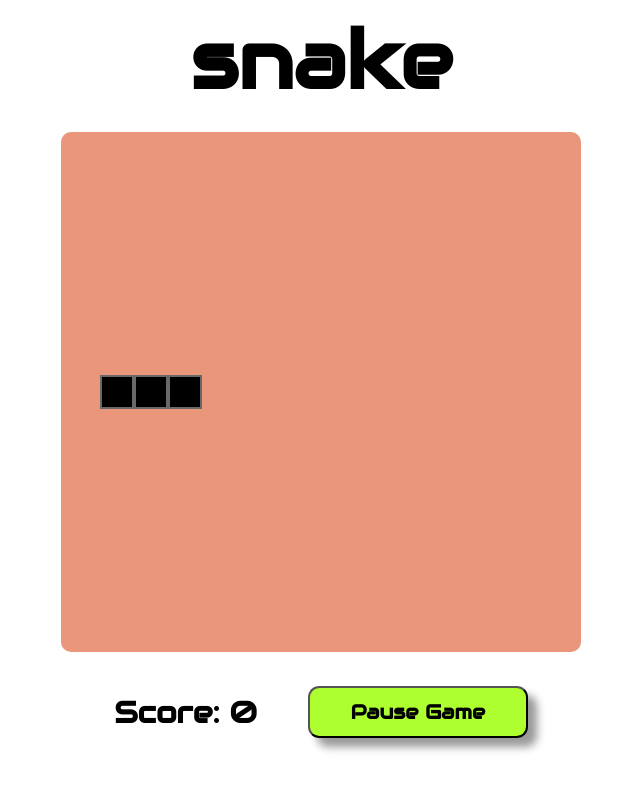
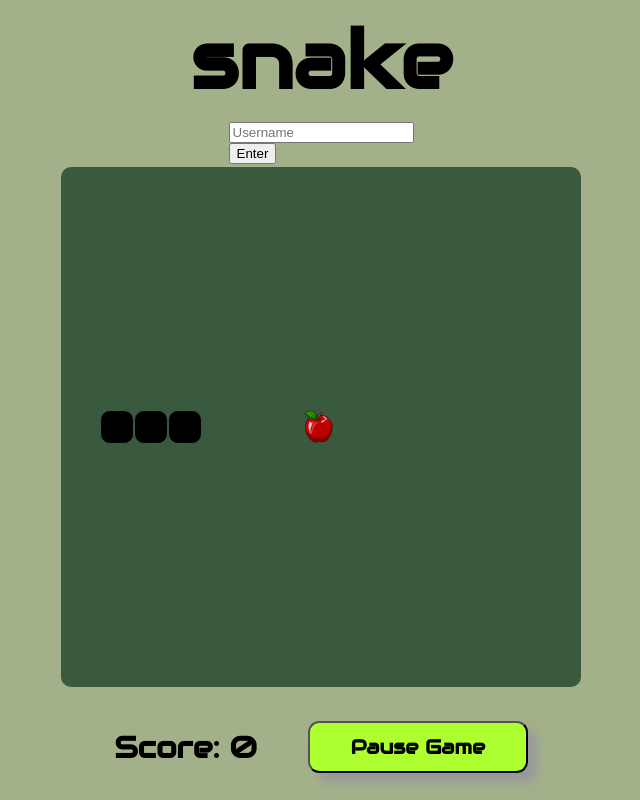
Before and after one commit to Tbanks9/Snake, a PHP site: page / in a window 1280 px wide. Shown: the whole page, without its empty margins (319-959 px from the left). Run offline with PHP 8.4, Linux system fonts and the light colour scheme.

Commit message:
Fixed border bugs, drafted highscores

```diff
--- a/starter-code/index.html
+++ b/starter-code/index.html
@@ -4,16 +4,27 @@
 <head>
   <meta charset="utf-8">
   <title>WDI Project 1 - snake</title>
-  <script type="text/javascript" src="scripts/snake1.js"></script>
+  <script type="text/javascript" src="scripts/snake1.js" src="scripts/snake2.js"></script>
   <link rel="stylesheet" href="styles/main.css">
   <link href="https://fonts.googleapis.com/css?family=Audiowide&display=swap" rel="stylesheet">
-
 </head>
 
 <body>
   <h1>snake</h1>
+  <div class="leader-board-submit">
+    <form>
+      <div class="username">
+        <input type="text" name="userName" placeholder="Username">
+      </div>
+      <div class="username-submit">
+          <button type="submit" formaction="">Enter</button>
+        </div>
+    </form>
+  </div>
   <div class="snake1-container">
     <div class="game-over">
+      <div class="snakey">
+      </div>
       <h2>GAME-OVER<h2>
           <button class="play-again">
             <p>Play again?</p>
@@ -22,8 +33,8 @@
     <div class="grid">
     </div>
     <div class="paused">
-        <p>Press any arrow key to resume</p>
-      </div>
+      <p>Press any arrow key to resume</p>
+    </div>
     <div class="score-tally">
       <div class="tally">
       </div>
--- a/starter-code/scripts/snake1.js
+++ b/starter-code/scripts/snake1.js
@@ -10,6 +10,7 @@ function init() {
 
   //! Game variables
   const width = 15
+  // const biteSound = 'sounds/bite.wav'
   let playerIndex = 108
   let snakeArray = [playerIndex, 107, 106]
   let foodStartIndex = 112
@@ -19,13 +20,20 @@ function init() {
   let snakeLeft
   let interval = 150
   let scoreTally = 0
+
+  // let storedHighScore = localStorage.getItem('storedHighScore') ? JASON.parse(localStorage.getItem('storedHighScore'))
+  // variables for High Score
+  // const.highScores = documnet.querySelector('.high-scores')
+  // const
+
+  // Set game displays to 'none'
+  // set leader board to
   // let highscoreList = [
   //   { position: null, name: '', score: [] },
   //   { position: null, name: '', score: [] },
   //   { position: null, name: '', score: [] },
   //   { position: null, name: '', score: [] }
   // ]
-
 
   // loop as many times as width times the width to fill the grid
   Array(width * width).join('.').split('.').forEach(() => {
@@ -113,6 +121,7 @@ function init() {
   }
   squares[foodStartIndex].classList.add('food')
   score.innerHTML = 'Score:' + ' ' + (scoreTally)
+  // grass()
 
   function snakeSpeedUp() {
     console.log('snake speed up')
@@ -125,10 +134,14 @@ function init() {
     score.innerHTML = 'Score:' + ' ' + (scoreTally += 10)
     squares[snakeArray[0]].classList.remove('food')
     snakeArray.push(snakeArray.length)
+    // biteSound.play()
     food()
   }
 
   function moveRight() {
+    if (squares[snakeArray[0]].classList.contains('rightWall')) {
+      gameOver()
+    } else {
       squares.map(square => square.classList.remove('snake'))
       snakeArray.pop()
       snakeArray.unshift(snakeArray[0] + 1)
@@ -144,12 +157,14 @@ function init() {
       } if (squares[snakeArray[0]].classList.contains('food')) {
         foodEaten()
         snakeSpeedUp()
-    } if (squares[snakeArray[1]].classList.contains('rightWall')) {
-      gameOver()
+      }
     }
   }
 
   function moveLeft() {
+    if (squares[snakeArray[0]].classList.contains('leftWall')) {
+      gameOver()
+    } else {
       squares.map(square => square.classList.remove('snake'))
       snakeArray.pop()
       snakeArray.unshift(snakeArray[0] - 1)
@@ -165,8 +180,7 @@ function init() {
       } if (squares[snakeArray[0]].classList.contains('food')) {
         foodEaten()
         snakeSpeedUp()
-    } if (squares[snakeArray[1]].classList.contains('leftWall')) {
-      gameOver()
+      }
     }
   }
 
@@ -219,12 +233,25 @@ function init() {
   function food() {
     const foodGenerator = Math.floor(Math.random() * 225)
     if (!squares[foodGenerator].classList.contains('snake')) {
-      squares[foodGenerator].classList.toggle('food')
+      squares[foodGenerator].classList.add('food')
     } else {
       foodGenerator
       food()
     }
   }
+
+  // function grass() {
+  //   const randomGrass = new Set()
+  //   while (randomGrass.size < 40) {
+  //     const grassGenerator = Math.floor(Math.random() * 225)
+  //     randomGrass.add(grassGenerator)
+  //     if (!squares[grassGenerator].classList.contains('food')) {
+  //       squares[grassGenerator].classList.add('grass')
+  //     } else {
+  //       grassGenerator
+  //     }
+  //   }
+  // }
 
   //! EVENT HANDLERS
   window.addEventListener('keydown', move)
--- a/starter-code/styles/main.css
+++ b/starter-code/styles/main.css
@@ -19,6 +19,7 @@ body {
   display: flex;
   align-items: center;
   flex-direction: column;
+  background-color: #A3B18A;
 }
 
 div.snake1-container {
@@ -30,7 +31,7 @@ div.snake1-container {
   align-content: center;
   align-items: center;
   position: relative;
-  padding: 0 20px 0 20px;
+  /* background-color: #3A5A40; */
 }
 
 div.grid {
@@ -38,15 +39,16 @@ div.grid {
   height: 520px;
   display: flex;
   flex-wrap: wrap;
-  border: darksalmon 5px solid;
+  border: #3A5A40 5px solid;
   border-radius: 10px;
+  background-color: #3A5A40;
 }
 
 div.grid-item {
   width: 34px;
   height: 34px;
   /* border: 1px solid grey; */
-  background-color: darksalmon;
+  background-color: #3A5A40;
 }
 
 div.game-over {
@@ -68,6 +70,13 @@ h2 {
   font-size: 40px;
   margin: 0;
 }
+
+/* div.game-over.snakey {
+  background-color: greenyellow;
+  background-image: url('../assets/game-over.png');
+  height: 50px;
+  width: 10px;
+} */
 
 div.score-tally {
   display: flex;
@@ -151,16 +160,19 @@ p {
 }
 
 div.grid-item.snake {
-  background-color: black;
-  border: dimgrey solid 2px;
-  background-repeat: round;
-  background-size: 1px;
-  padding-top: 10px;
-  padding-bottom: 10px;
+  background-repeat: no-repeat;
+  background: black;
+  border: #3A5A40 solid 1px;
+  border-radius: 10px;
 }
 
 div.grid-item.food {
-  background-image: url ('assets/food.png');
+  background-image: url('../assets/food.png');
   background-repeat: no-repeat;
-  background-size: auto;
+  background-size: contain;
 }
+
+div.grid-item.grass {
+  background-image: url('../assets/grass.png');
+  background-size: contain;
+}
```
Also changed, not shown: starter-code/scripts/snake2.js (+237 -0 lines), starter-code/assets/food.png, starter-code/assets/game-over.png (added), starter-code/assets/grass.png (added), 1 other file. Lines whose indentation alone changed are shown as unchanged.
